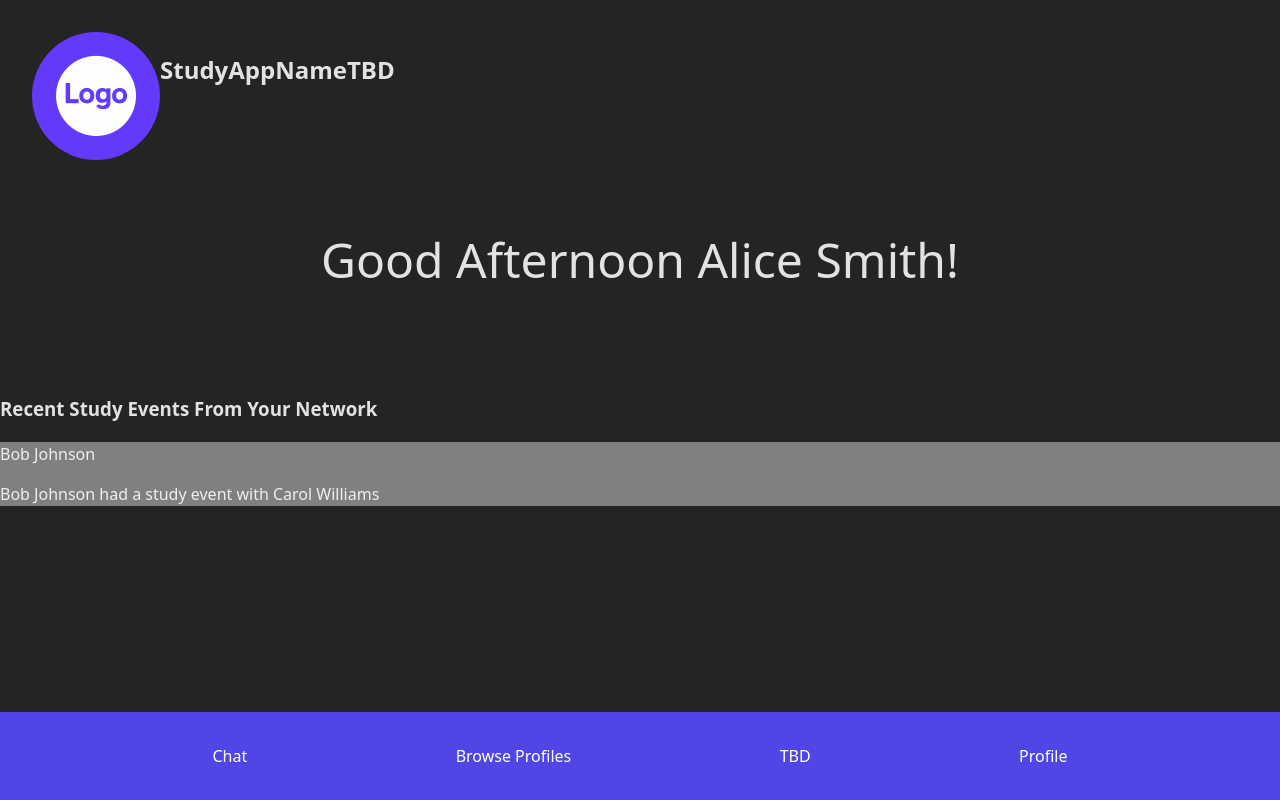
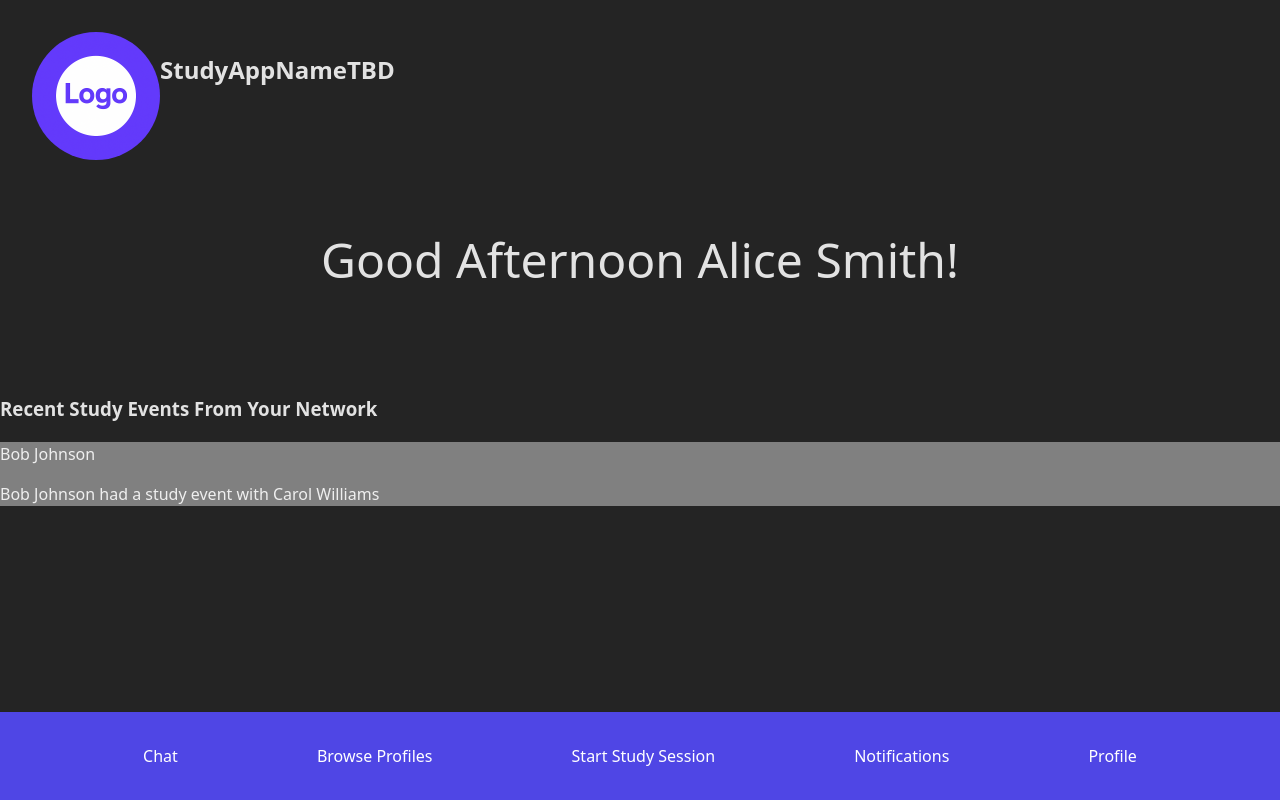
Before and after one commit to alecfaustino/studyapp, a React (Vite) app: page / in a window 1280 px wide. Built offline with nearby package versions, Linux system fonts and the light colour scheme.

Commit message:
add two buttons to the bottom nav and outline what they should do

```diff
--- a/src/components/BottomNav.tsx
+++ b/src/components/BottomNav.tsx
@@ -9,7 +9,12 @@ const BottomNav = () => {
         <ul className='navlist'>
           <li>Chat</li>
           <li>Browse Profiles</li>
-          <li>TBD</li>
+          {/* Start Study Session should be a new flow into a page where you can initiate a study session with someone or a solo study session */}
+          {/* A solo study Session initiates a pomodoro timer type thing */}
+          {/* Either a group or a solo study session should be counting towards their streak */}
+          {/* A streak (like github commit map) should be on their profile */}
+          <li>Start Study Session</li>
+          <li>Notifications</li>
           {/* profile would be the logged in person's photo? */}
           {/* initial working copy maybe just a stock profile button */}
           <li>Profile</li>
```
